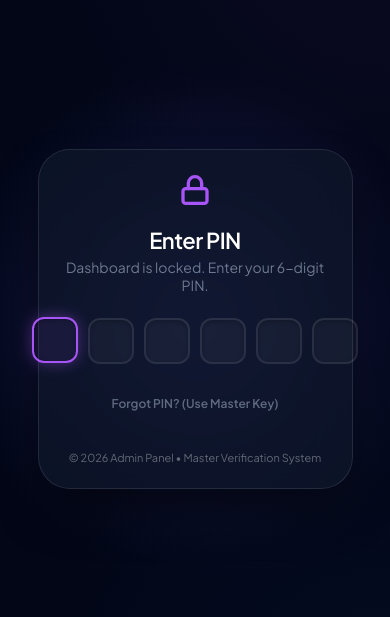
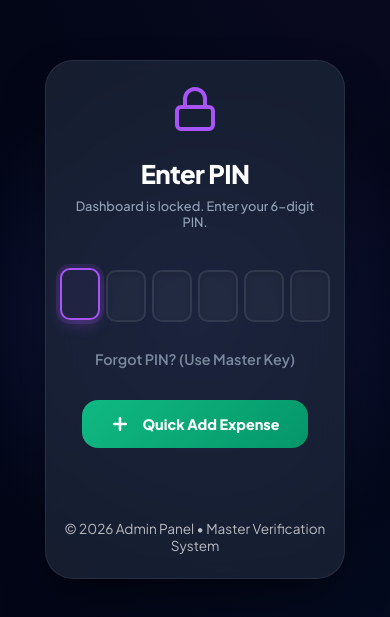
Before and after one commit to patidarrigal6-star/Expensepronew, a React (Vite) app: page / in a window 390 px wide. Shown: the part 103-720 px from the top of the page. Built offline with nearby package versions, Linux system fonts and the light colour scheme.

Commit message:
Revert "style: premium mobile PIN overhaul with centered card and optimized typography"
This reverts commit 3b822a7da8e3317260fd7c061997c6adf6ba00ea.

```diff
--- a/src/components/Login.jsx
+++ b/src/components/Login.jsx
@@ -113,18 +113,19 @@ const Login = React.memo(({ onLoginSuccess, initialResetMode = false, onQuickAdd
     <div className="login-wrapper mesh-gradient">
       <div className="login-glow"></div>
       <div className="login-container">
+
         <div className="login-header">
-          <div className="logo-icon-wrapper" style={{ marginBottom: '1.25rem' }}>
-            {mode === 'login' && <Lock size={32} strokeWidth={2.5} />}
-            {mode === 'master' && <Key size={32} strokeWidth={2.5} style={{ color: '#d946ef' }} />}
-            {mode === 'reset' && <ShieldCheck size={32} strokeWidth={2.5} />}
+          <div className="logo-icon-wrapper" style={{ marginBottom: '1.5rem' }}>
+            {mode === 'login' && <Lock size={48} strokeWidth={2} />}
+            {mode === 'master' && <Key size={48} strokeWidth={2} style={{ color: '#d946ef' }} />}
+            {mode === 'reset' && <ShieldCheck size={48} strokeWidth={2} />}
           </div>
           <h1>
             {mode === 'login' && 'Enter PIN'}
             {mode === 'master' && 'Owner Verification'}
             {mode === 'reset' && 'Create New PIN'}
           </h1>
-          <p className="login-subtitle">
+          <p style={{ color: '#94a3b8', fontSize: '0.95rem', fontWeight: 500, marginTop: '0.5rem' }}>
             {mode === 'login' && 'Dashboard is locked. Enter your 6-digit PIN.'}
             {mode === 'master' && 'Please enter your Master Safety Key to reset.'}
             {mode === 'reset' && 'Create a new 6-digit secure PIN for your dashboard.'}
@@ -134,21 +135,21 @@ const Login = React.memo(({ onLoginSuccess, initialResetMode = false, onQuickAdd
         <div className="login-form">
           {error && (
             <div className="login-error" style={{ justifyContent: 'center' }}>
-              <AlertCircle size={18} />
+              <AlertCircle size={20} />
               <span>{error}</span>
             </div>
           )}
 
           {message && (
-            <div className="reset-badge" style={{ backgroundColor: 'rgba(124, 58, 237, 0.1)', color: '#a78bfa', borderColor: 'rgba(124, 58, 237, 0.2)', width: '100%', justifyContent: 'center', padding: '10px', marginBottom: '1.25rem' }}>
-              <ShieldCheck size={16} />
+            <div className="reset-badge" style={{ backgroundColor: 'rgba(124, 58, 237, 0.1)', color: '#a78bfa', borderColor: 'rgba(124, 58, 237, 0.2)', width: '100%', justifyContent: 'center', padding: '12px', marginBottom: '1.5rem' }}>
+              <ShieldCheck size={18} />
               <span>{message}</span>
             </div>
           )}
 
           {mode === 'master' ? (
             <form onSubmit={handleMasterKeySubmit}>
-              <div className="form-group" style={{ marginBottom: '1.25rem' }}>
+              <div className="form-group" style={{ marginBottom: '1.5rem' }}>
                 <input
                   autoFocus
                   type="password"
@@ -156,14 +157,13 @@ const Login = React.memo(({ onLoginSuccess, initialResetMode = false, onQuickAdd
                   onChange={(e) => setMasterKeyInput(e.target.value)}
                   placeholder="Enter Master Safety Key"
                   className="input"
-                  style={{ textAlign: 'center', fontSize: '1rem', letterSpacing: '2px', fontWeight: 'bold' }}
+                  style={{ textAlign: 'center', fontSize: '1.1rem', letterSpacing: '2px', fontWeight: 'bold' }}
                 />
               </div>
               <button
                 type="submit"
                 className="btn btn-primary login-btn"
                 disabled={loading || !masterKeyInput}
-                style={{ marginTop: '0.5rem' }}
               >
                 {loading ? 'Verifying...' : 'Unlock System'}
               </button>
@@ -197,14 +197,26 @@ const Login = React.memo(({ onLoginSuccess, initialResetMode = false, onQuickAdd
           )}
 
           {mode === 'login' && (
+            <div style={{ display: 'flex', flexDirection: 'column', alignItems: 'center' }}>
               <button
                 type="button"
                 className="forgot-pin-btn"
                 onClick={() => setMode('master')}
                 disabled={loading}
+                style={{ marginBottom: '1.5rem' }}
               >
                 Forgot PIN? (Use Master Key)
               </button>
+              <div className="quick-access-banner" style={{ width: '100%' }}>
+                 <button
+                    className="btn-quick-add"
+                    onClick={onQuickAdd}
+                 >
+                    <Plus size={20} strokeWidth={3} />
+                    <span>Quick Add Expense</span>
+                 </button>
+              </div>
+            </div>
           )}
         </div>
 
--- a/src/index.css
+++ b/src/index.css
@@ -807,50 +807,22 @@ h2 {
   pointer-events: none;
 }
 
-.login-wrapper {
-  position: relative;
-  min-height: 100vh;
-  display: flex;
-  align-items: center;
-  justify-content: center;
-  padding: 20px;
-  overflow: hidden;
-}
-
 .login-container {
   width: 100%;
-  max-width: 400px; /* Refined for better mobile focus */
-  background: rgba(15, 23, 42, 0.7); /* Deep sleek slate */
-  backdrop-filter: blur(24px);
-  border: 1px solid rgba(255, 255, 255, 0.1);
-  border-radius: 32px;
-  padding: 2rem 1.5rem; /* Reduced inner padding */
-  box-shadow: 0 25px 50px -12px rgba(0, 0, 0, 0.6);
-  animation: fadeIn scaleUp 0.6s cubic-bezier(0.34, 1.56, 0.64, 1);
+  max-width: 440px;
+  background: rgba(30, 41, 59, 0.7);
+  backdrop-filter: blur(20px);
+  border: 1px solid var(--glass-border);
+  border-radius: 28px;
+  padding: 3rem;
+  box-shadow: 0 25px 50px -12px rgba(0, 0, 0, 0.5);
+  animation: fadeIn 0.8s ease-out;
   z-index: 10;
-}
-
-@keyframes scaleUp {
-  from { transform: scale(0.95); opacity: 0; }
-  to { transform: scale(1); opacity: 1; }
 }
 
 .login-header {
   text-align: center;
-  margin-bottom: 1.5rem;
-}
-
-.login-header h1 {
-  font-size: 22px !important;
-  font-weight: 600 !important;
-  color: white;
-  margin-bottom: 4px;
-}
-
-.login-subtitle {
-  font-size: 14px !important;
-  color: #94a3b8;
-  opacity: 0.7;
+  margin-bottom: 2.5rem;
 }
 
 .logo-icon-wrapper {
@@ -910,65 +882,80 @@ h2 {
 .pin-input-container {
   display: flex;
   justify-content: center;
-  gap: 10px; /* Optimized gap */
-  margin: 1.5rem 0;
+  gap: 12px;
+  margin: 2rem 0;
 }
 
 .pin-box {
-  width: 46px; /* Optimized size */
-  height: 46px;
-  background: rgba(255, 255, 255, 0.04);
-  border: 2px solid rgba(255, 255, 255, 0.08);
-  border-radius: 12px;
+  width: 50px;
+  height: 64px;
+  background: rgba(255, 255, 255, 0.03);
+  border: 2.5px solid rgba(255, 255, 255, 0.08);
+  border-radius: 14px;
   color: white;
-  font-size: 1.4rem;
-  font-weight: 700;
+  font-size: 1.8rem;
+  font-weight: 800;
   text-align: center;
-  transition: all 0.2s cubic-bezier(0.4, 0, 0.2, 1);
+  transition: all 0.25s cubic-bezier(0.4, 0, 0.2, 1);
   outline: none;
   display: flex;
   align-items: center;
   justify-content: center;
-  box-shadow: inset 0 2px 4px rgba(0, 0, 0, 0.2);
+  box-shadow: inset 0 2px 4px rgba(0, 0, 0, 0.1);
 }
 
 .pin-box:focus {
-  background: rgba(168, 85, 247, 0.08);
-  border-color: #a855f7;
+  background: rgba(168, 85, 247, 0.05);
+  border-color: var(--primary);
   box-shadow:
-    0 0 15px rgba(168, 85, 247, 0.4),
-    inset 0 2px 4px rgba(0, 0, 0, 0.2);
-  transform: translateY(-1px);
+    0 0 0 4px rgba(168, 85, 247, 0.15),
+    0 8px 16px -4px rgba(168, 85, 247, 0.3);
+  transform: translateY(-2px);
 }
 
 .pin-box.filled {
-  border-color: rgba(168, 85, 247, 0.5);
-  background: rgba(168, 85, 247, 0.04);
+  border-color: rgba(168, 85, 247, 0.4);
+  background: rgba(168, 85, 247, 0.02);
 }
 
 .pin-box:disabled {
-  opacity: 0.4;
+  opacity: 0.5;
   cursor: not-allowed;
 }
 
-/* 📱 Premium Mobile Layout Adjustments */
+/* 📱 Responsive Adjustments for Mobile */
 @media (max-width: 480px) {
+  .pin-input-container {
+    gap: 6px;
+    margin: 1.25rem 0;
+  }
+
+  .pin-box {
+    width: 40px;
+    height: 52px;
+    font-size: 1.4rem;
+    border-radius: 10px;
+    border-width: 2px;
+  }
+
   .login-container {
-    width: 90% !important;
-    padding: 24px !important;
-    max-width: 360px !important; /* Balanced for 46px PIN boxes */
-  }
-
-  .pin-input-container {
-    gap: 10px;
-    margin: 1.5rem 0;
-  }
-
-  .pin-box {
-    width: 46px;
-    height: 46px;
-    font-size: 1.5rem;
-    border-radius: 12px;
+    padding: 1.5rem 1rem !important;
+    width: 92% !important;
+    max-width: 320px !important;
+    margin: 0 auto !important;
+  }
+
+  .login-header h1 {
+    font-size: 1.6rem !important;
+  }
+
+  .login-header p {
+    font-size: 0.8rem !important;
+  }
+
+  .btn-quick-add {
+    padding: 12px 20px;
+    font-size: 0.9rem;
   }
 }
 
@@ -976,7 +963,7 @@ h2 {
   background: none;
   border: none;
   color: #94a3b8;
-  font-size: 12px;
+  font-size: 0.9rem;
   font-weight: 600;
   cursor: pointer;
   transition: all 0.2s;
@@ -984,11 +971,12 @@ h2 {
   border-radius: 8px;
   margin: 0 auto;
   display: block;
-  opacity: 0.6;
+  opacity: 0.8;
 }
 
 .forgot-pin-btn:hover {
-  color: #a855f7;
+  color: var(--primary);
+  background: rgba(168, 85, 247, 0.08);
   opacity: 1;
 }
 
@@ -1021,11 +1009,10 @@ h2 {
 }
 
 .login-footer {
-  margin-top: 2rem;
+  margin-top: 2.5rem;
   text-align: center;
-  font-size: 11px;
+  font-size: 0.85rem;
   color: var(--text-muted);
-  opacity: 0.5;
 }
 
 /* Charts Section Specifics */
```
Lines whose indentation alone changed are shown as unchanged.
